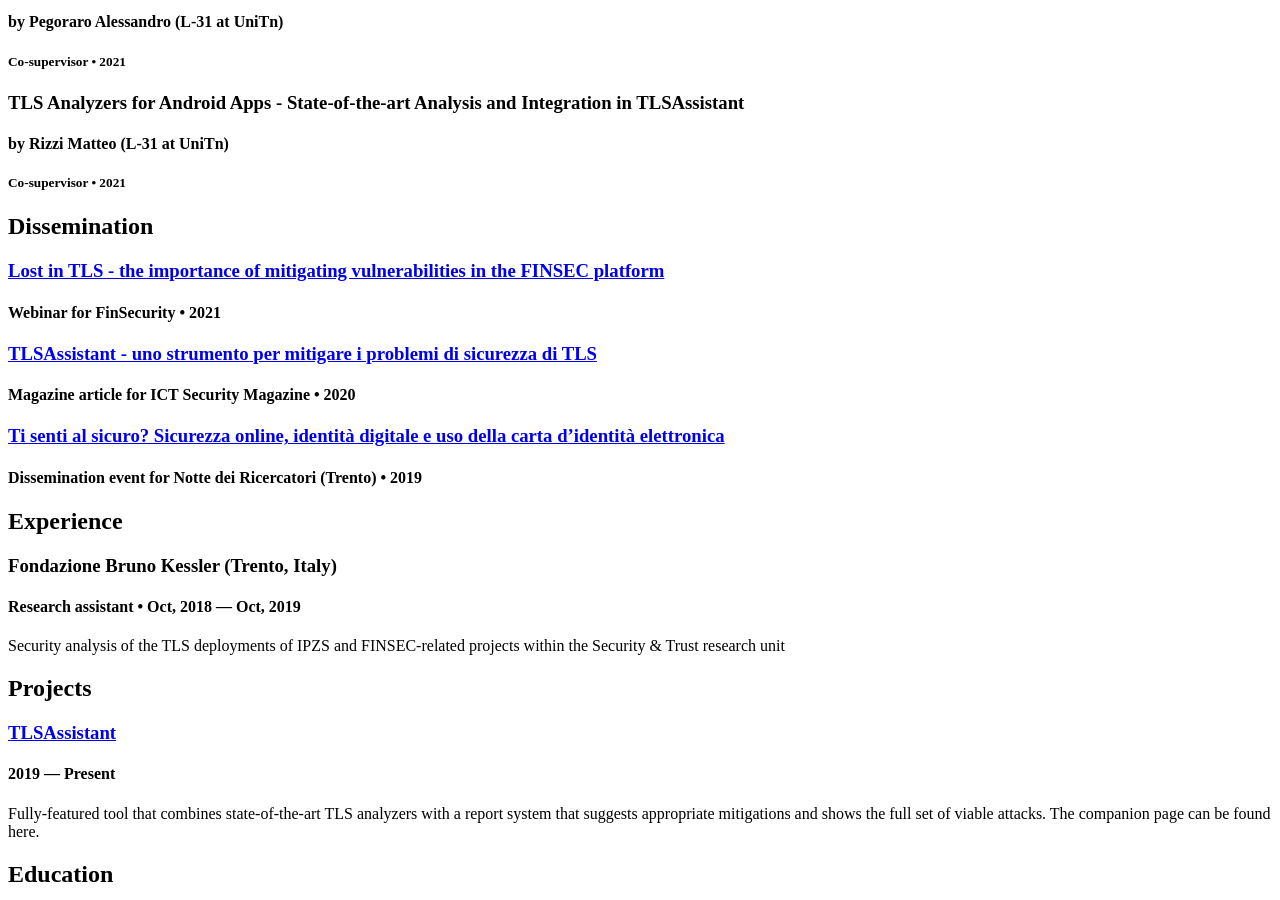
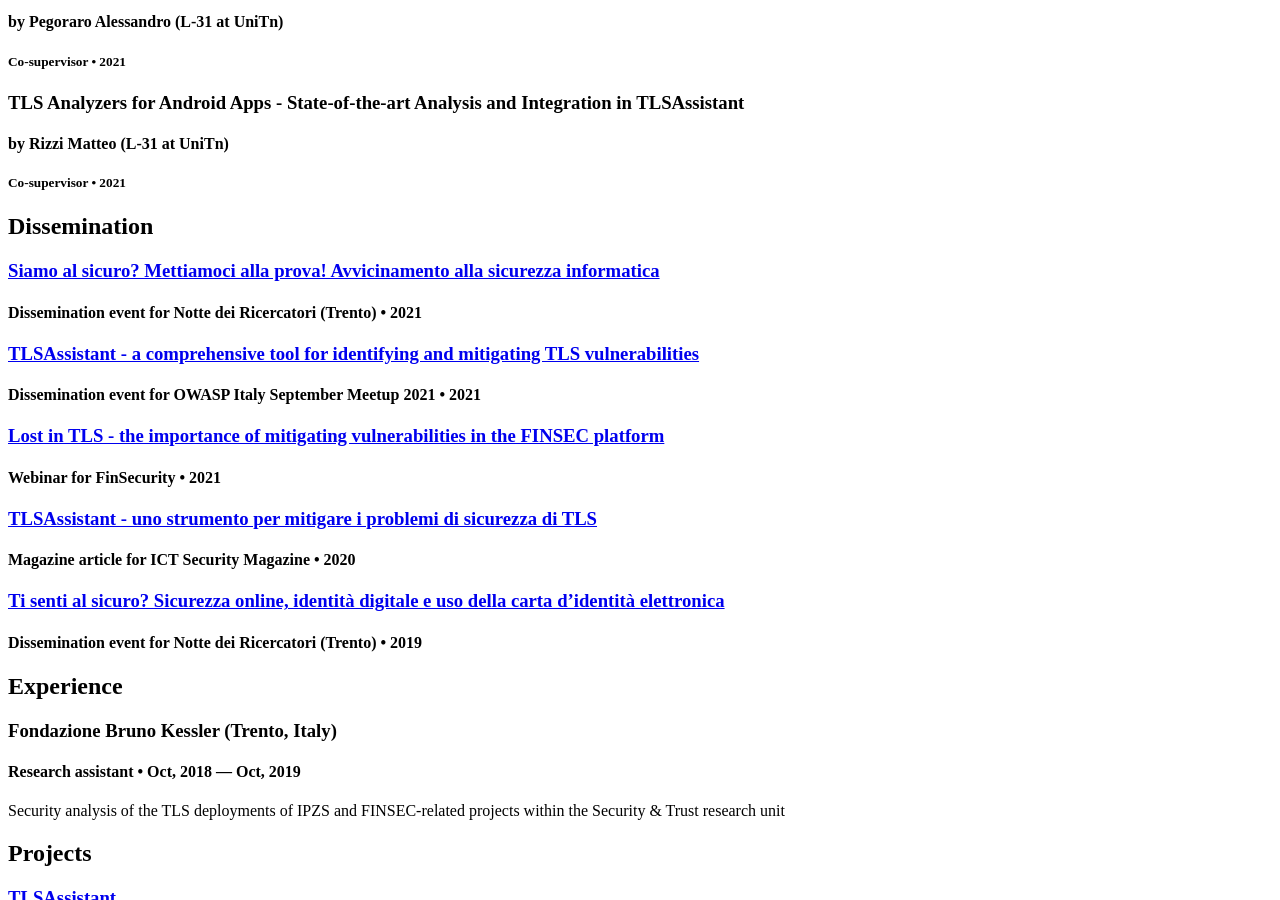
Before and after one commit to NetBender/cv, a Jekyll site: the page built from index.html, in a window 1280 px wide and 900 px high, scrolled down 1540 px. Built offline with Jekyll 4.4.1, drawn with Linux system fonts in a browser that asks for light colours.

Commit message:
Update disseminations.yml

```diff
--- a/_data/disseminations.yml
+++ b/_data/disseminations.yml
@@ -1,4 +1,18 @@
 # Dissemination
+
+- title: Siamo al sicuro? Mettiamoci alla prova! Avvicinamento alla sicurezza informatica
+  type: Dissemination event
+  context: Notte dei Ricercatori (Trento)
+  year: 2021
+  url: "https://event.unitn.it/nottedeiricercatori2021/"
+  # abstract:
+
+- title: TLSAssistant - a comprehensive tool for identifying and mitigating TLS vulnerabilities
+  type: Dissemination event
+  context: OWASP Italy September Meetup 2021
+  year: 2021
+  url: "https://owasp.org/www-chapter-italy/events/owasp-meetup-210930"
+  # abstract:
 
 - title: Lost in TLS - the importance of mitigating vulnerabilities in the FINSEC platform
   type: Webinar
```
